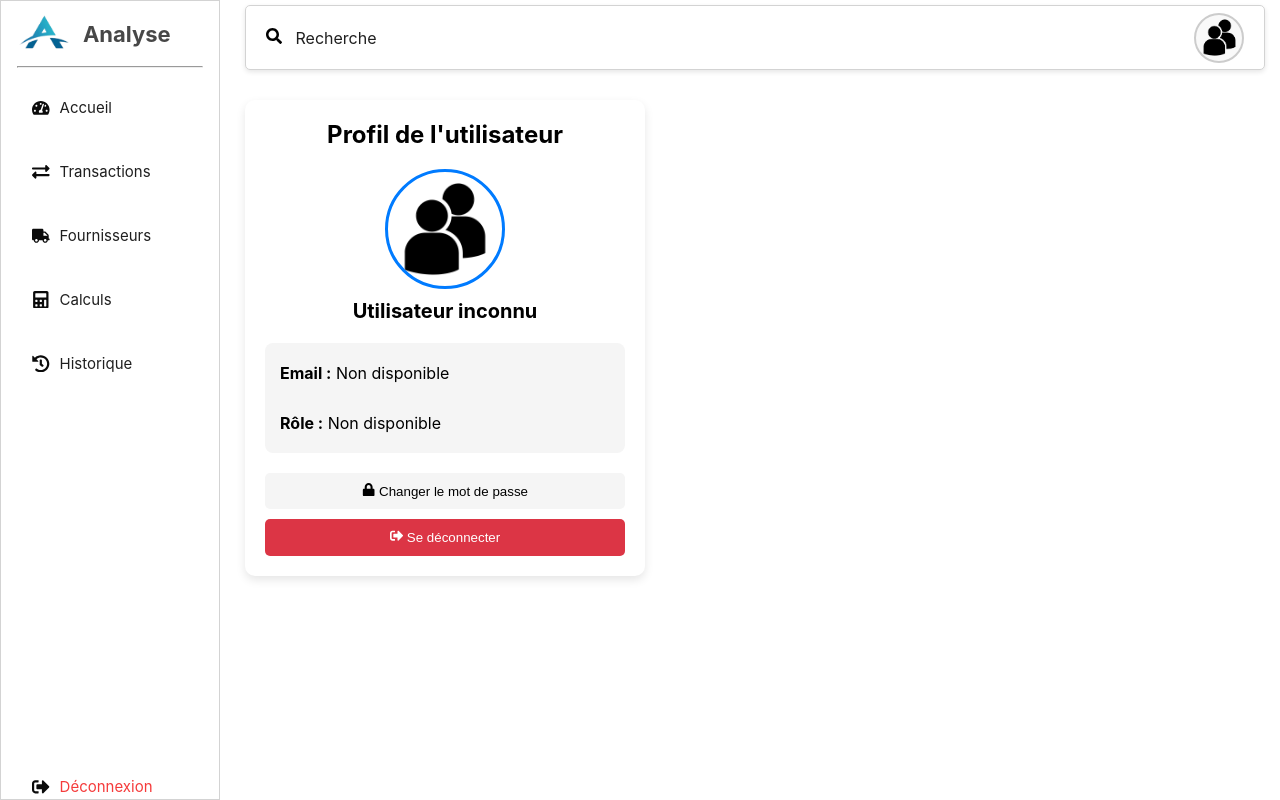
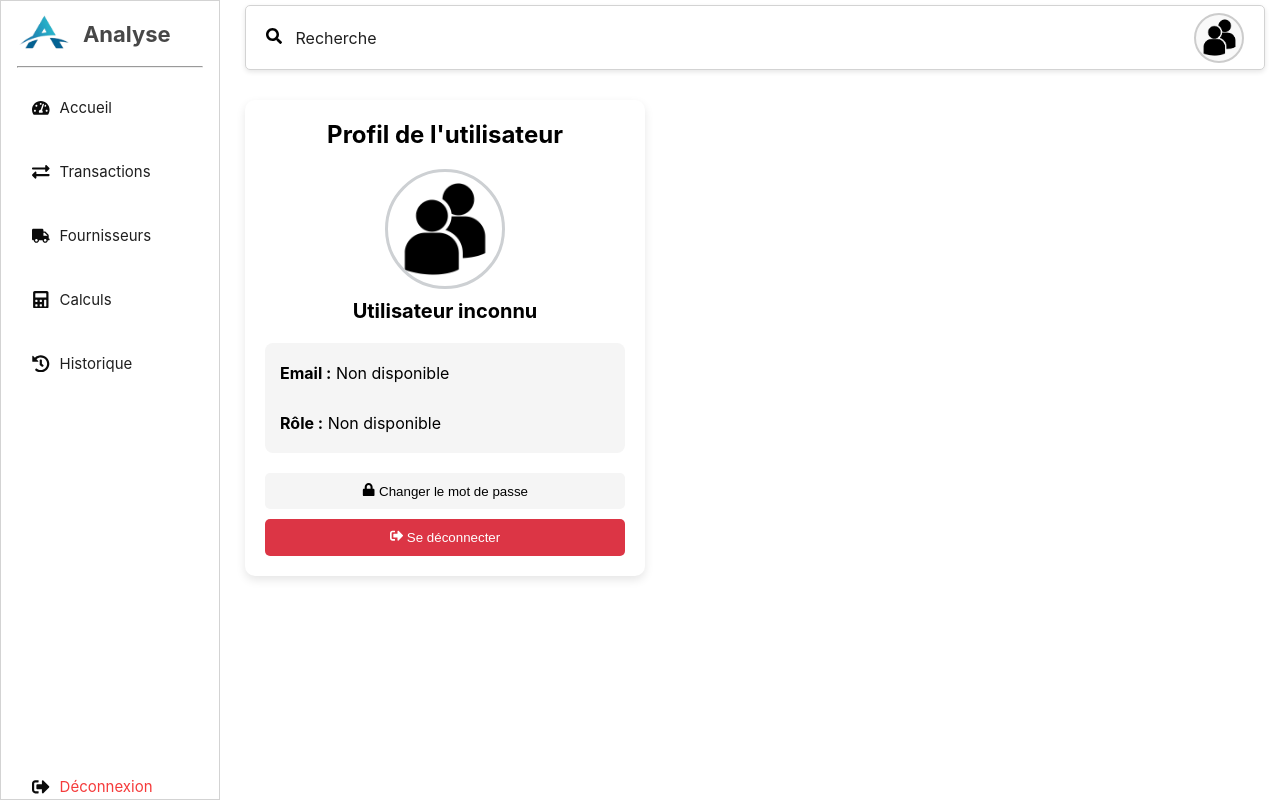
Before and after one commit to bedjra/cryptofrontend, a React (Create React App) app: page /profil in a window 1280 px wide. Built offline with nearby package versions, Linux system fonts and the light colour scheme.

Commit message:
Description

```diff
--- a/src/principale/pages/Parametre/Parametre.css
+++ b/src/principale/pages/Parametre/Parametre.css
@@ -22,7 +22,7 @@
     width: 120px;
     height: 120px;
     border-radius: 50%;
-    border: 3px solid #007bff;
+    border: 3px solid #cdd0d3;
   }
 
   .user-name {
```
